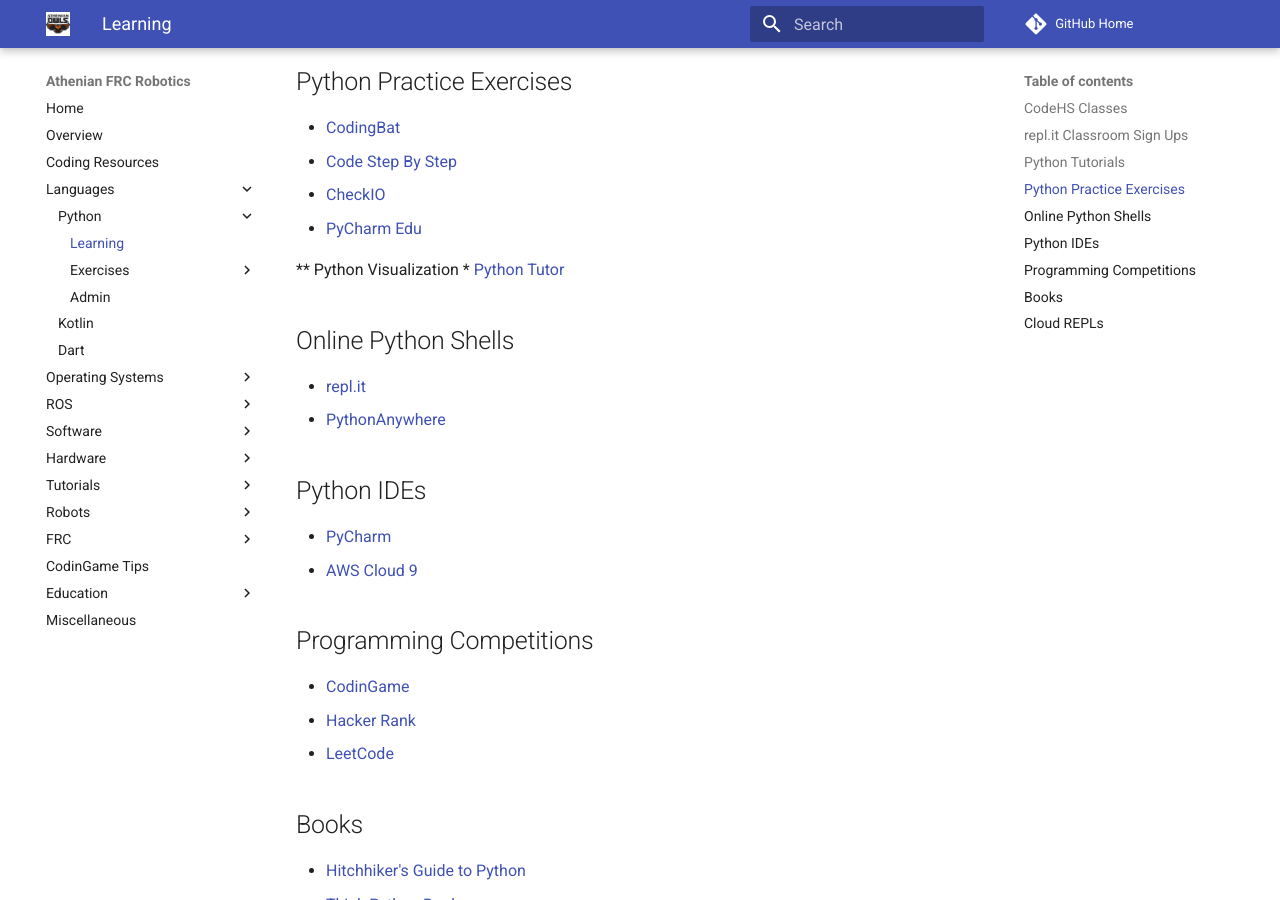
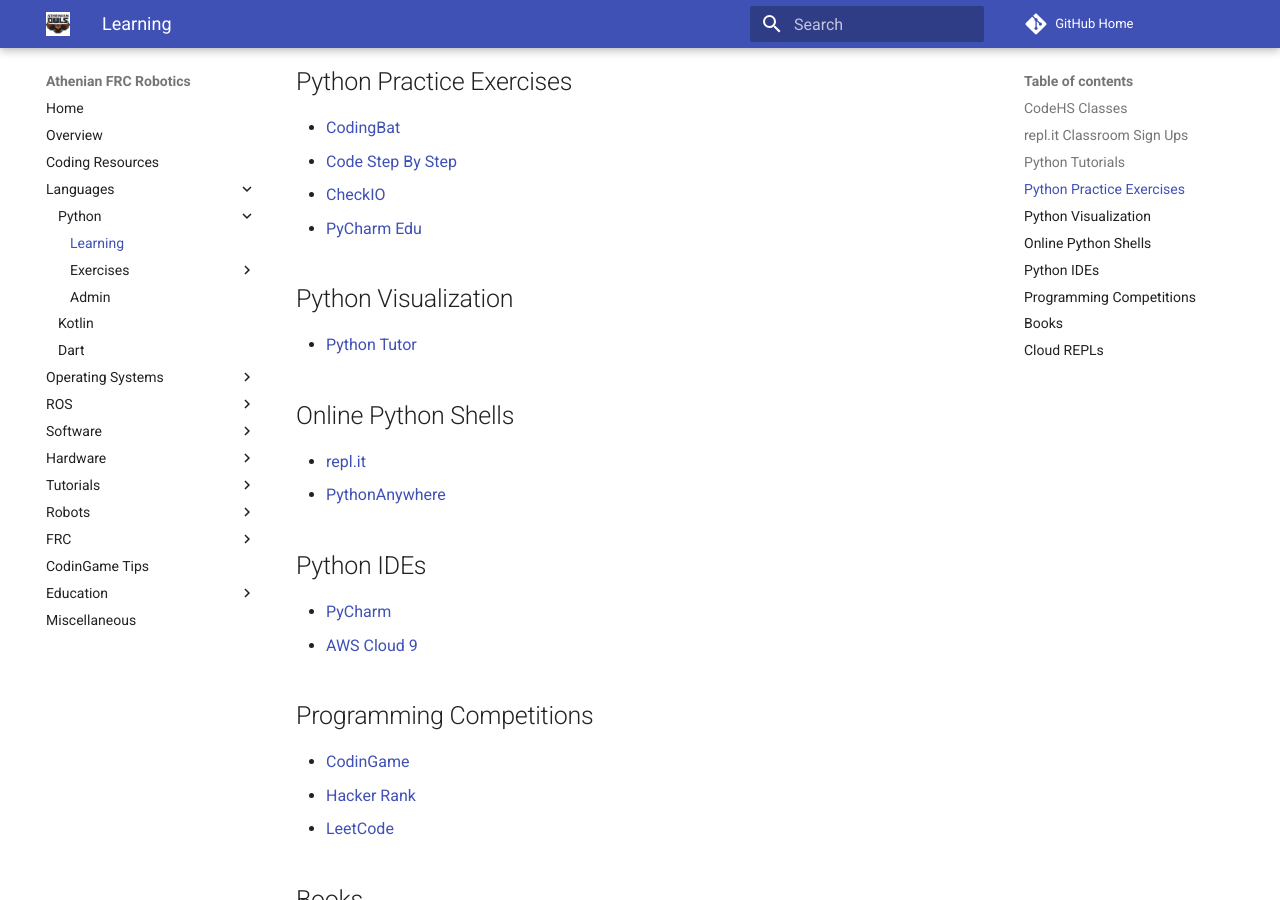
Before and after one commit to athenian-robotics/athenian-robotics-mkdocs, an MkDocs documentation site: the page built from docs/learning-python.md, in a window 1280 px wide and 900 px high, scrolled down 835 px. Built offline with MkDocs 1.6.1 and Material for MkDocs 9.7.7, drawn with Linux system fonts in a browser that asks for light colours; comment, search, counter and statistics services are not loaded.

Commit message:
Update docs

```diff
--- a/docs/learning-python.md
+++ b/docs/learning-python.md
@@ -26,7 +26,7 @@
 * [CheckIO](https://py.checkio.org)
 * [PyCharm Edu](https://www.jetbrains.com/pycharm-edu/download/)
 
-** Python Visualization
+## Python Visualization
 * [Python Tutor](http://pythontutor.com/visualize.html#mode=edit)
 
 ## Online Python Shells
```
